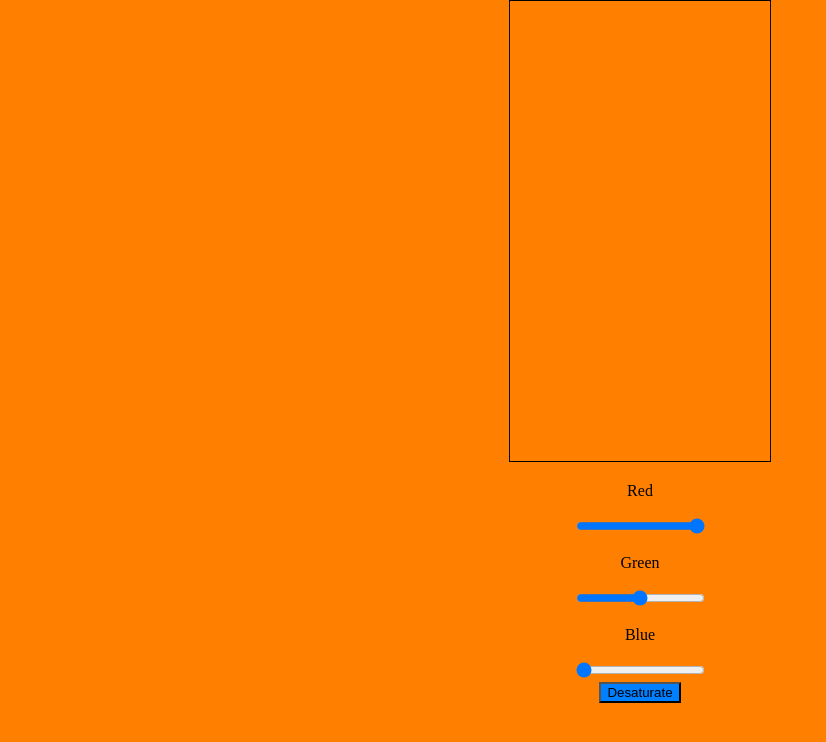
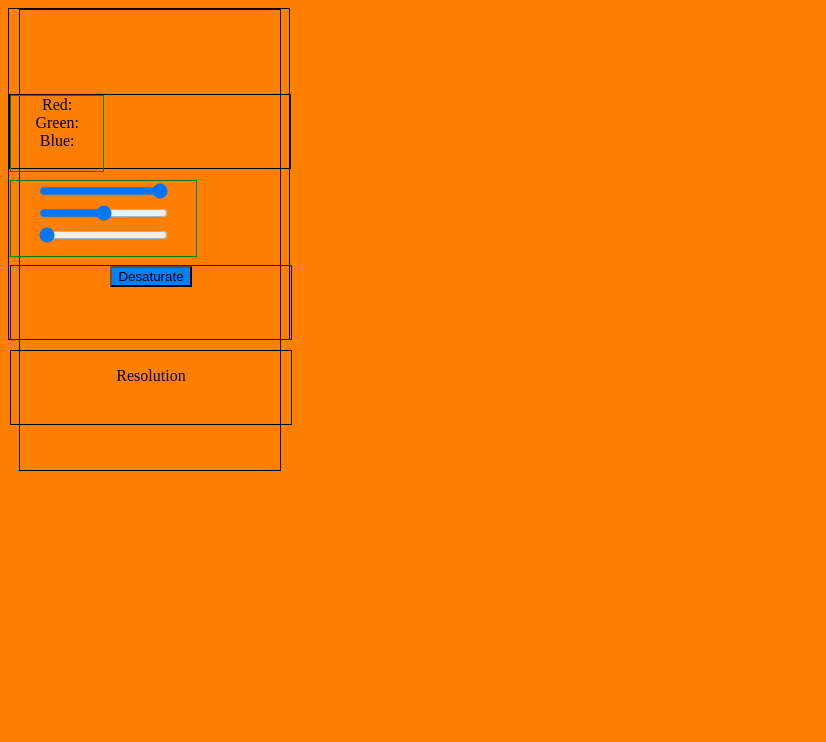
Before and after one commit to SamuelWhittle/smolroom.com-RAW, a plain HTML site: page projects/desaturation/index.html in a window 1280 px wide. Shown: the whole page, without its empty margins (0-826 px from the left). Drawn offline with Linux system fonts and the light colour scheme.

Commit message:
working on desaturation CSS

```diff
--- a/projects/desaturation/index.html
+++ b/projects/desaturation/index.html
@@ -6,43 +6,53 @@
 		<meta name="viewport" content="width=device-width, initial-scale=1">
 
 		<style>
+
+            body::-webkit-scrollbar {
+				display: none;
+			}
+
 			body {
-				margin: 0px;
 				overflow-y: scroll;
                 background-color: rgb(255, 128, 0);
 			}
 
-			body::-webkit-scrollbar {
-				display: none;
-			}
+            canvas {
+                text-align: center;
+                margin: auto;
+                border:1px solid #000000;
+            }
 
             .centerColumn {
-                text-align:center;
-                margin: auto;
-                width: 100%;
+                width: 280px;
+                text-align: center;
+                display: grid;
+                grid-template-rows: 75px 75px 75px 75px;
+                grid-gap: 10px;
+                border: 1px solid black;
             }
 
-            .canvas {
-                margin: 10px auto 10px;
-                width: 220px;
-                height; 420px;
+            .labels {
+                width: 33%;
+                height: 75px;
+                border: 1px solid green;
             }
 
-            .slider {
-                float: top;
+            .sliders {
+                width: 66%;
+                height: 75px;
+                border: 1px solid green;
             }
 
-            .sliderContainer {
-                margin: auto;
+            .desaturateContainer {
+                width: 100%;
                 text-align: center;
-                content: "";
-                display: table;
-                clear: both;
+                border: 1px solid blue;
             }
 
-            .buttonContainer {
-                margin: auto;
+            .resolutionContainer {
+                width: 100%;
                 text-align: center;
+                border:1px solid black;
             }
 		</style>
 
@@ -50,24 +60,42 @@
 	</head>
 	<body id="theBody">
 		<div class="centerColumn">
-			<canvas id="mainCanvas" width="220" height="420" style="border:1px solid #000000;"></canvas>
+            <div>
+                <canvas id="mainCanvas" width="220" height="420"></canvas>
+            </div>
 
-			<div class="sliderContainer">
-                <div class="slider">
-                    <p>Red</p>
-				    <input type="range" id="redInput" min="0" max="255" value="255">
+            <div class="centerColumn">
+                <div class="labels">
+                    <div>
+                        <label for="redInput">Red:</label>
+                    </div>
+                    <div>
+                        <label for="greenInput">Green:</label>
+                    </div>
+                    <div>
+                        <label for="blueInput">Blue:</label>
+                    </div>
                 </div>
-                <div class="slider">
-                    <p>Green</p>
-				    <input type="range" id="greenInput" min="0" max="255" value="128">
+
+                <div class="sliders">
+                    <div>
+			    	    <input type="range" id="redInput" min="0" max="255" value="255">
+                    </div>
+                    <div>
+				        <input type="range" id="greenInput" min="0" max="255" value="128">
+                    </div>
+                    <div>
+				        <input type="range" id="blueInput" min="0" max="255" value="0">
+                    </div>
                 </div>
-                <div class="slider">
-                    <p>Blue</p>
-				    <input type="range" id="blueInput" min="0" max="255" value="0">
+
+                <div class="desaturateContainer">
+                    <button onclick="desaturate()" type="button" id="desaturateButton">Desaturate</button>
                 </div>
-			</div>
-            <div class="bottonContainer">
-                <button onclick="desaturate()" type="button" id="desaturateButton">Desaturate</button>
+
+                <div class="resolutionContainer">
+                    <p>Resolution</p>
+                </div>
             </div>
 		</div>
 
```
